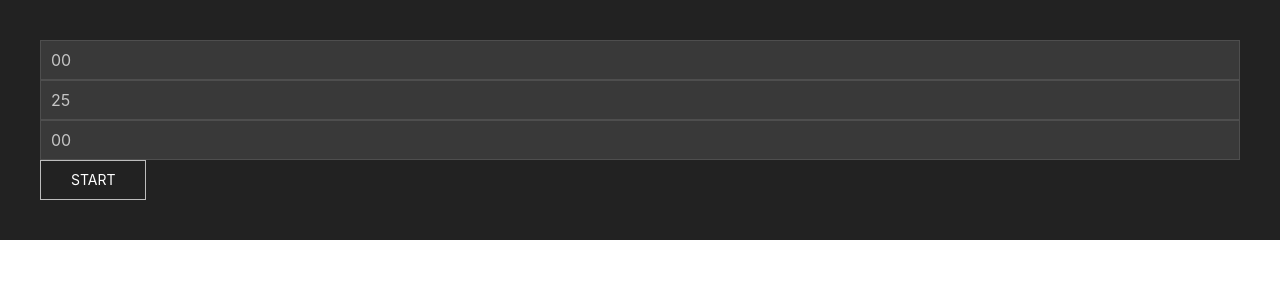
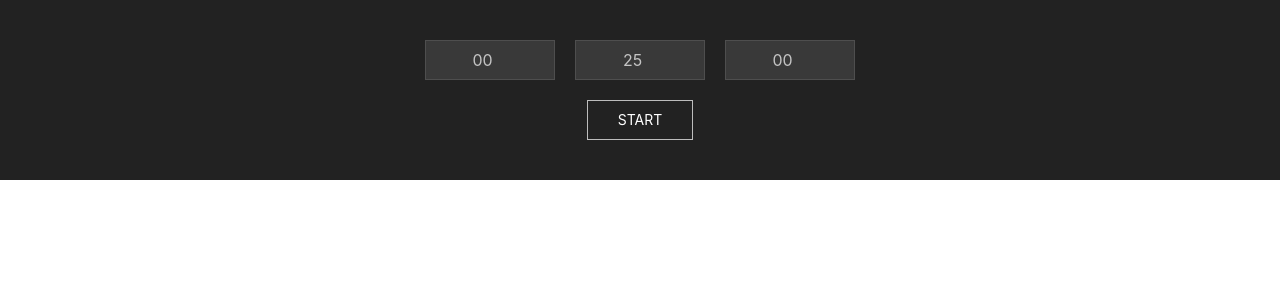
Before and after one commit to krowker/simpletimer, a React (Create React App) app in the folder simpletimer/: page / in a window 1280 px wide. Shown: the top 300 px of the page. Built offline with nearby package versions, Linux system fonts and the light colour scheme.

Commit message:
add some design

```diff
--- a/simpletimer/public/index.html
+++ b/simpletimer/public/index.html
@@ -24,7 +24,7 @@
       work correctly both with client-side routing and a non-root public URL.
       Learn how to configure a non-root public URL by running `npm run build`.
     -->
-    <title>React App</title>
+    <title>SimpleTimer</title>
   </head>
   <body>
     <noscript>You need to enable JavaScript to run this app.</noscript>
--- a/simpletimer/src/App.js
+++ b/simpletimer/src/App.js
@@ -16,9 +16,12 @@ function App() {
       className="App"
       class="uk-background-secondary uk-light uk-padding uk-panel"
     >
+    <div
+    class="uk-flex uk-flex-center"
+    >
       <form>
         <input
-          class="uk-input"
+          class="uk-input uk-form-width-small uk-text-center"
           type="number"
           min="0"
           max="23"
@@ -29,7 +32,7 @@ function App() {
           disabled={timerState ? true : false}
         />
         <input
-          class="uk-input"
+          class="uk-input uk-form-width-small uk-text-center uk-margin-left"
           type="number"
           min="0"
           max="60"
@@ -40,7 +43,7 @@ function App() {
           disabled={timerState ? true : false}
         />
         <input
-          class="uk-input"
+          class="uk-input uk-form-width-small uk-text-center uk-margin-left"
           type="number"
           min="0"
           max="60"
@@ -51,12 +54,18 @@ function App() {
           disabled={timerState ? true : false}
         />
       </form>
+      </div>
+      <p></p>
+      <div
+      class = "uk-flex uk-flex-center"
+      >
       <button
         class="uk-button uk-button-default"
         onClick={timerState ? stop : start}
       >
         {timerState ? "stop" : "start"}
       </button>
+      </div>
     </div>
   );
 }
```
